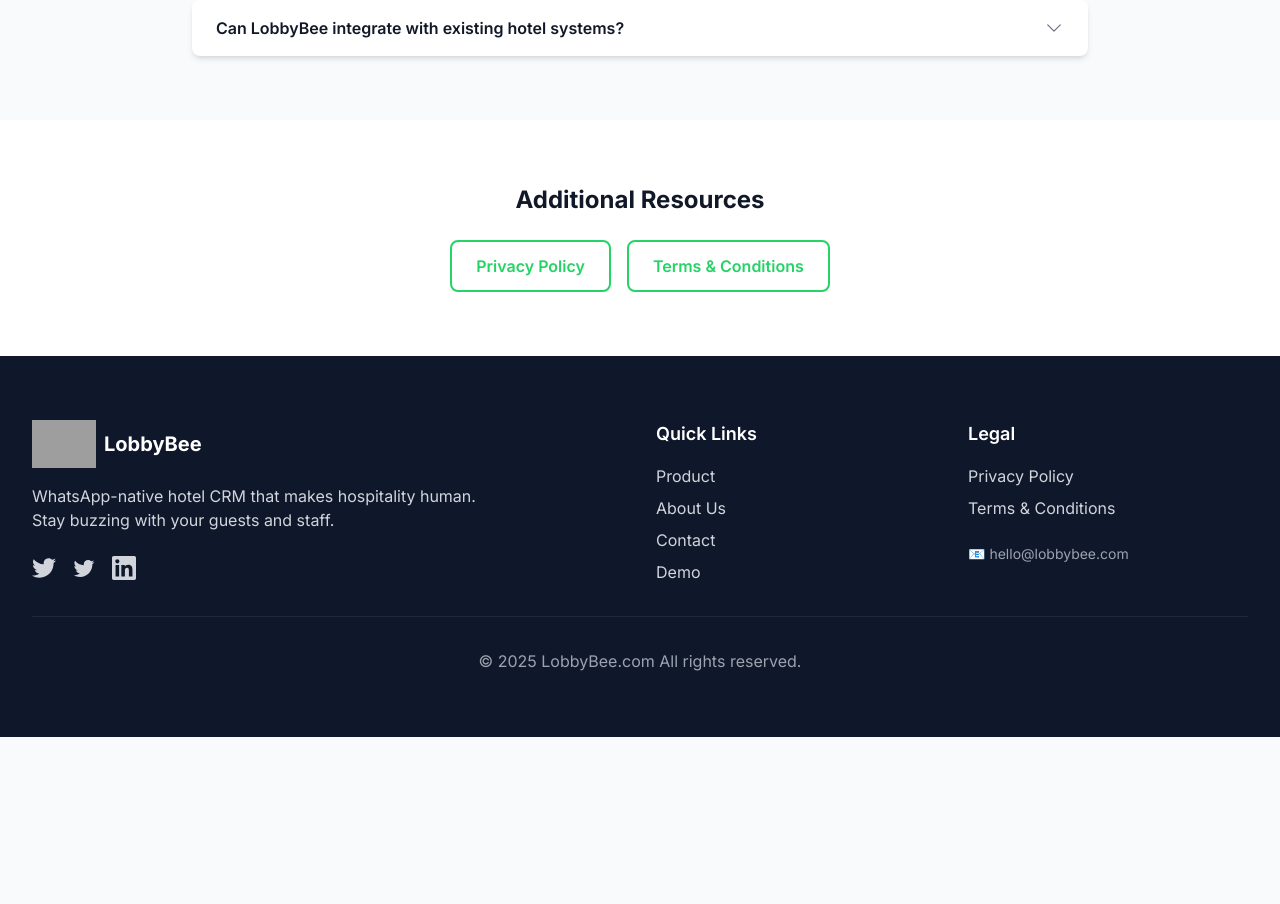
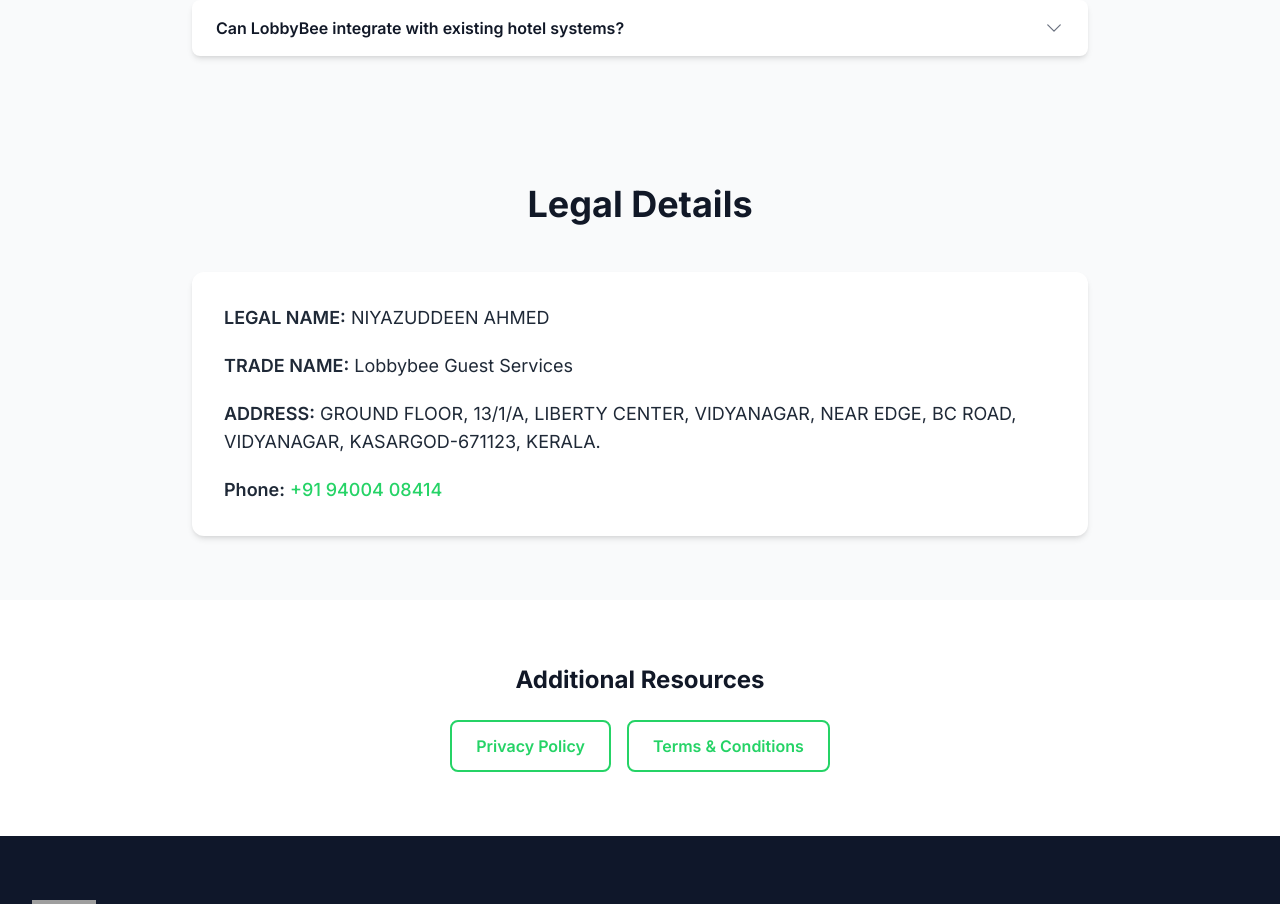
Before and after one commit to lobbybee/lobbybee.com, a Nuxt app: page /contact in a window 1280 px wide. Shown: the part 1920-2824 px from the top of the page. Before the commit the page ends 2657 px from the top, so only its background shows below. Built offline with nearby package versions, Linux system fonts and the light colour scheme; grey boxes are pictures that could not be loaded.

Commit message:
added legal details to contact

```diff
--- a/pages/contact.vue
+++ b/pages/contact.vue
@@ -248,6 +248,23 @@
       </div>
     </section>
 
+    <!-- Legal Details -->
+    <section class="section-padding bg-gray-50">
+        <div class="container-max">
+            <div class="text-center mb-12">
+                <h2 class="text-4xl font-bold text-gray-900">Legal Details</h2>
+            </div>
+            <div class="max-w-4xl mx-auto bg-white rounded-xl p-8 shadow-md">
+                <div class="space-y-5 text-lg text-gray-800">
+                    <p><strong class="font-semibold">LEGAL NAME:</strong> NIYAZUDDEEN AHMED</p>
+                    <p><strong class="font-semibold">TRADE NAME:</strong> Lobbybee Guest Services</p>
+                    <p><strong class="font-semibold">ADDRESS:</strong> GROUND FLOOR, 13/1/A, LIBERTY CENTER, VIDYANAGAR, NEAR EDGE, BC ROAD, VIDYANAGAR, KASARGOD-671123, KERALA.</p>
+                    <p><strong class="font-semibold">Phone:</strong> <a href="tel:+919400408414" class="text-whatsapp hover:text-whatsapp-dark font-medium">+91 94004 08414</a></p>
+                </div>
+            </div>
+        </div>
+    </section>
+
     <!-- Footer Links -->
     <section class="section-padding bg-white">
       <div class="container-max text-center">
```
